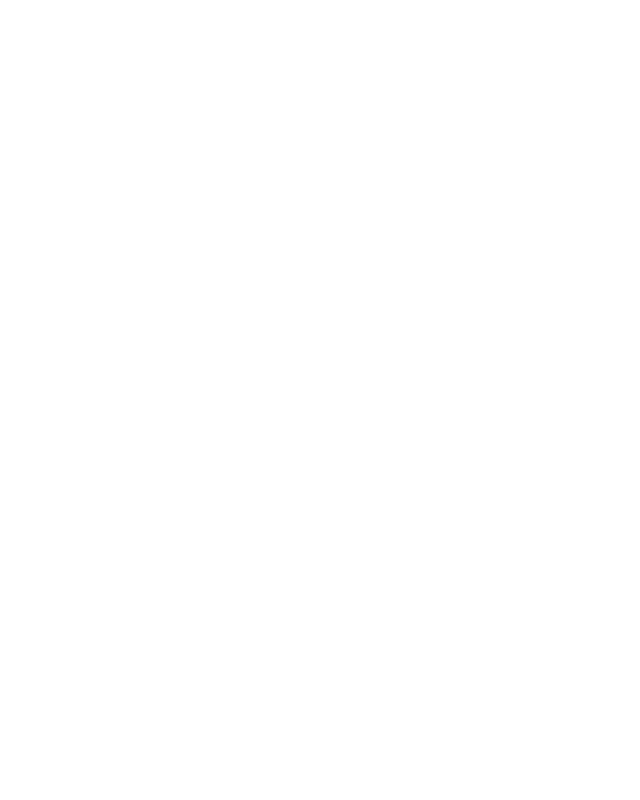
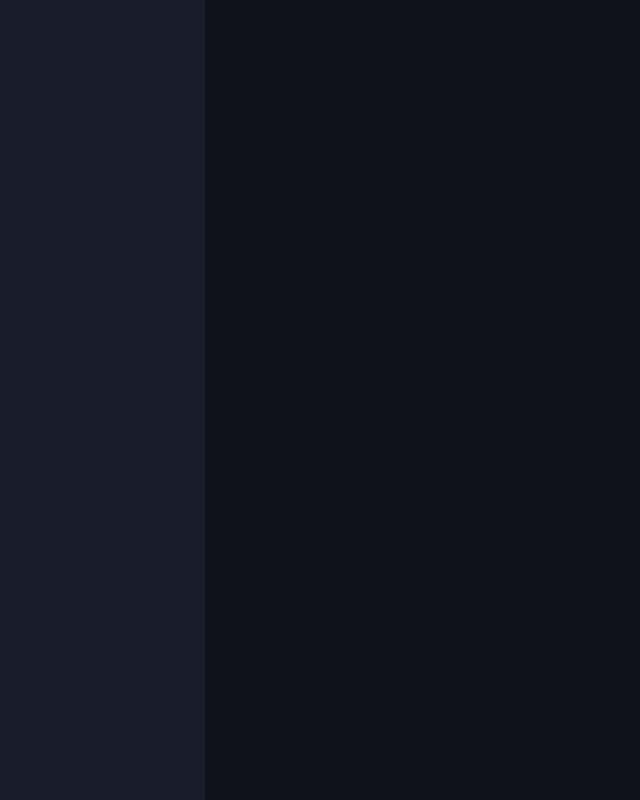
Before and after one commit to goinproduction/portfolio, a React (Create React App) app: page / in a window 1280 px wide. Shown: the whole page, without its empty margins (0-640 px from the left). Built offline with nearby package versions, Linux system fonts and the light colour scheme.

Commit message:
Add layout scss

```diff
--- a/public/index.html
+++ b/public/index.html
@@ -1,14 +1,12 @@
 <!DOCTYPE html>
 <html lang="en">
+
 <head>
   <meta charset="utf-8" />
   <link rel="icon" href="%PUBLIC_URL%/favicon.ico" />
   <meta name="viewport" content="width=device-width, initial-scale=1" />
   <meta name="theme-color" content="#000000" />
-    <meta
-      name="description"
-      content="Web site created using create-react-app"
-    />
+  <meta name="description" content="Web site created using create-react-app" />
   <link rel="apple-touch-icon" href="%PUBLIC_URL%/logo192.png" />
   <!--
       manifest.json provides metadata used when your web app is installed on a
@@ -24,8 +22,13 @@
       work correctly both with client-side routing and a non-root public URL.
       Learn how to configure a non-root public URL by running `npm run build`.
     -->
+  <link rel="preconnect" href="https://fonts.googleapis.com">
+  <link rel="preconnect" href="https://fonts.gstatic.com" crossorigin>
+  <link href="https://fonts.googleapis.com/css2?family=M+PLUS+Rounded+1c:wght@100;300;400;500;700&display=swap"
+    rel="stylesheet">
   <title>React App</title>
 </head>
+
 <body>
   <noscript>You need to enable JavaScript to run this app.</noscript>
   <div id="root"></div>
@@ -40,4 +43,5 @@
       To create a production bundle, use `npm run build` or `yarn build`.
     -->
 </body>
+
 </html>
--- a/src/App.js
+++ b/src/App.js
@@ -1,7 +1,13 @@
-import './App.css';
+import './App.scss';
+import './styles/_layout.scss';
 
 function App() {
-    return <h1></h1>;
+    return (
+        <div className='App'>
+            <div className='sidebar'></div>
+            <div className='main-content'></div>
+        </div>
+    );
 }
 
 export default App;
--- /dev/null
+++ b/src/App.scss
@@ -0,0 +1,11 @@
+* {
+    padding: 0;
+    margin: 0;
+    box-sizing: border-box;
+}
+
+body {
+    color: #a4acc4;
+    font-family: 'M PLUS Rounded 1c', sans-serif;
+    font-size: 2rem;
+}
--- /dev/null
+++ b/src/styles/_layout.scss
@@ -0,0 +1,14 @@
+.App {
+    .sidebar {
+        width: 16%;
+        height: 100vh;
+        background-color: #191d2b;
+        position: fixed;
+    }
+    .main-content {
+        width: 84%;
+        margin-left: 16%;
+        background-color: #10121b;
+        min-height: 100vh;
+    }
+}
```
Also changed, not shown: package.json (+7 -0 lines), src/pages/HomePage.js (added, +7 -0 lines), 2 other files (tests, documents, lock files or other folders). Lines whose indentation alone changed are shown as unchanged.
